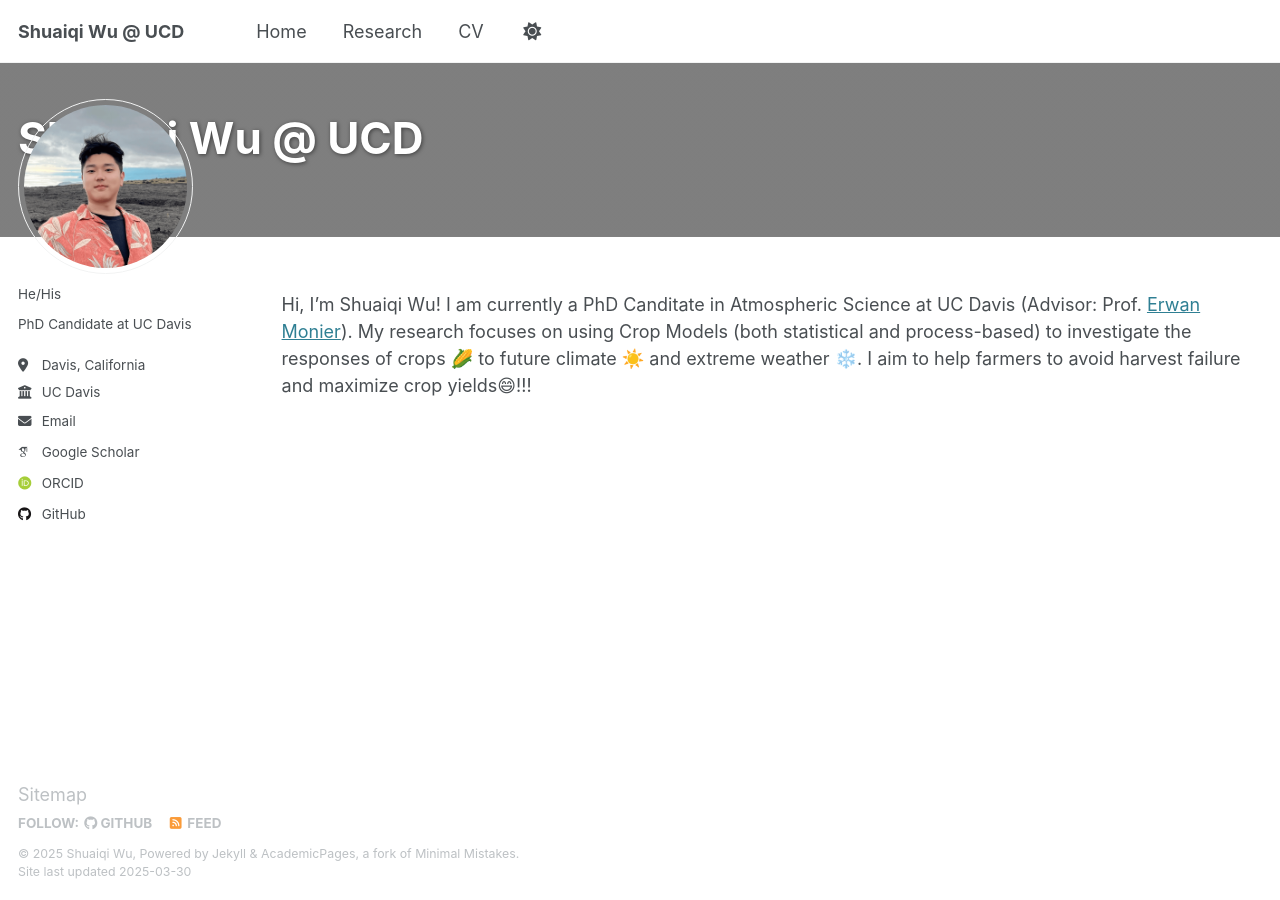
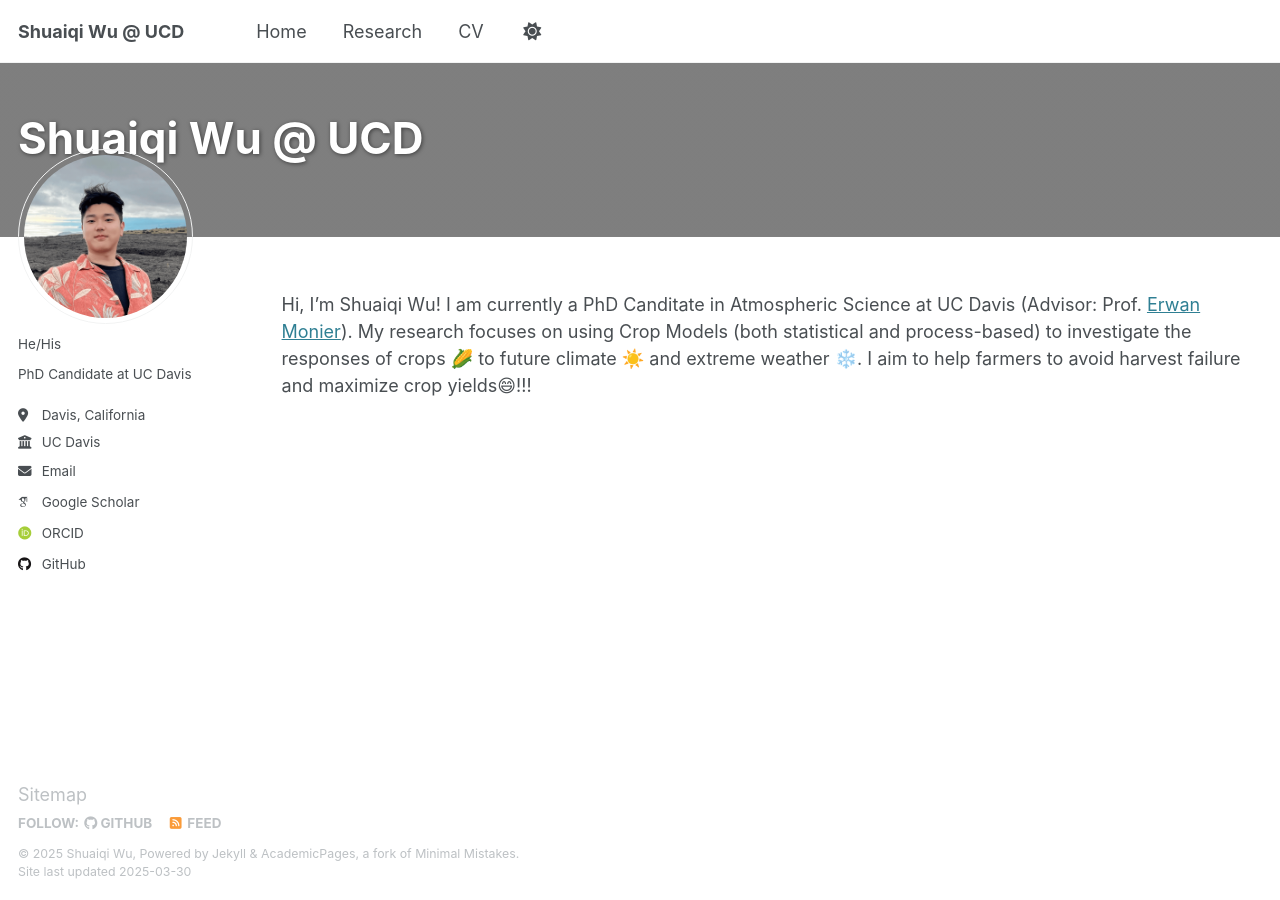
Before and after one commit to shqwu/shqwu.github.io, a Jekyll site: the page built from _pages/index.md, in a window 1280 px wide. Built offline with Jekyll 4.4.1, drawn with Linux system fonts in a browser that asks for light colours; emoji names are drawn with the system emoji font; some web fonts are replaced.

Commit message:
Update _sidebar.scss

```diff
--- a/_sass/layout/_sidebar.scss
+++ b/_sass/layout/_sidebar.scss
@@ -7,8 +7,8 @@
    ========================================================================== */
 
 .sidebar {
-  -webkit-transform: translate3d(0, 0 , 0);
-          transform: translate3d(0, 0 , 0);
+  -webkit-transform: translate3d(0, 50px , 0);
+          transform: translate3d(0, 50px , 0);
 
   @include clearfix();
   margin-bottom: 1em;
```
